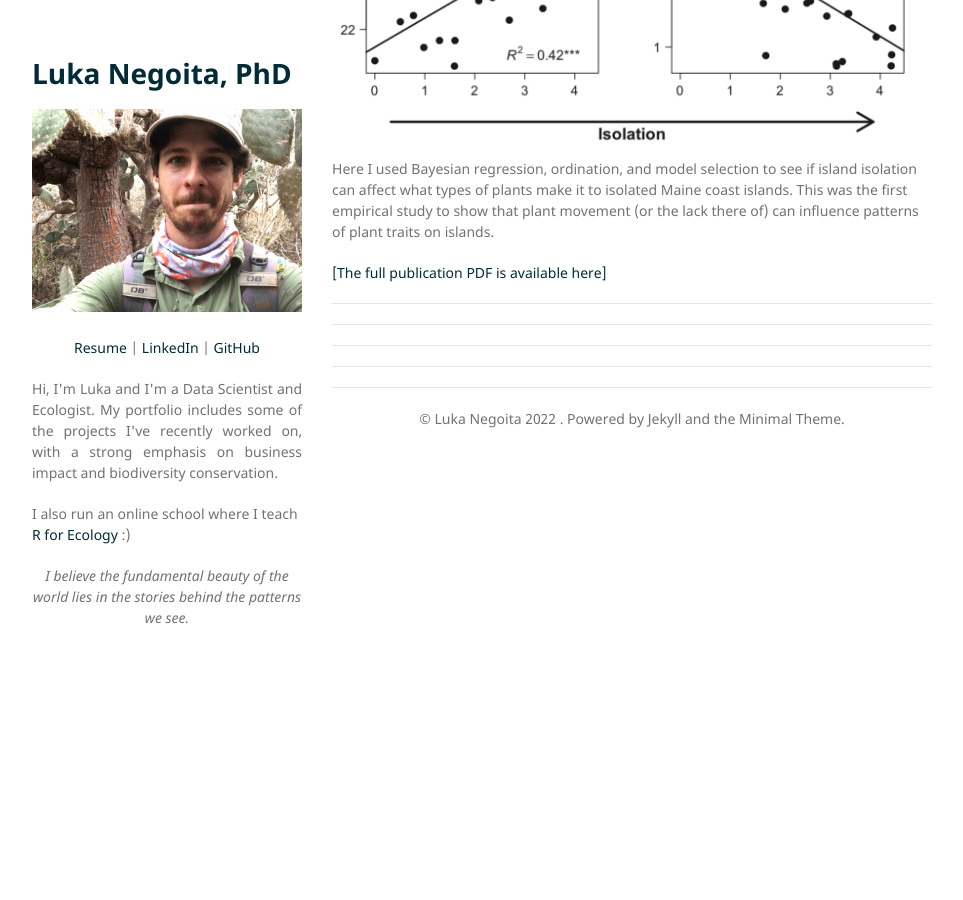
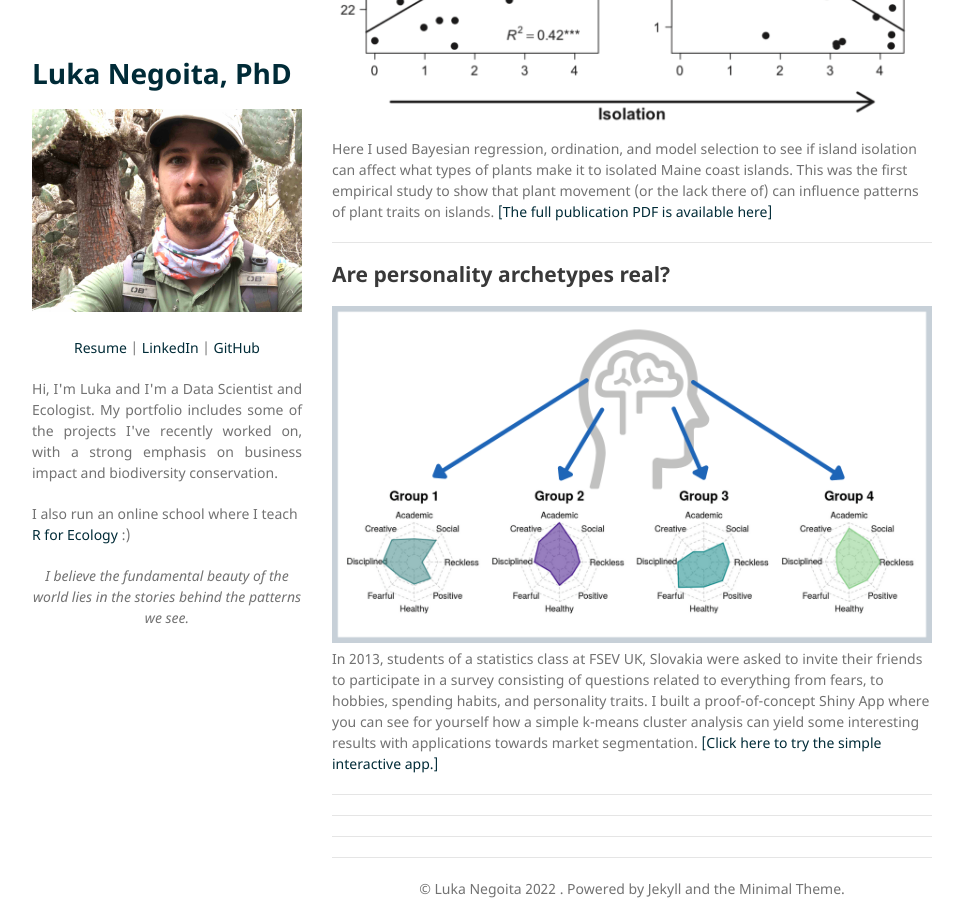
Before and after one commit to LukaNeg/LukaNeg.github.io, a Jekyll site: the page built from index.md, in a window 1280 px wide and 900 px high, scrolled down 876 px. Shown: the whole window, without its empty margins (158-1121 px from the left). Built offline with Jekyll 4.4.1, drawn with Linux system fonts in a browser that asks for light colours; our own code applies the rules of GitHub Pages for plain Markdown files; some of the changed text lies outside the part shown.

Commit message:
archetypes post

```diff
--- a/index.md
+++ b/index.md
@@ -1,11 +1,10 @@
 # Data Science Portfolio
 ---
 
-## Comparing two ecosystems
+## How to compare two ecosystems
 
 <center><img src="/images/Duck_islands_thumb.png"></center>
-By comparing the biodiversity and composition of two ecosystems we can better understand the factors that differentiate these ecosystems in the first place. In this publication, I compared the plants and soils of two islands in the Gulf of Maine using simple visualizations, tables, and multivariate ordination. <br>
-
+By comparing the biodiversity and composition of two ecosystems we can better understand the factors that differentiate these ecosystems in the first place. In this publication, I compared the plants and soils of two islands in the Gulf of Maine using simple visualizations, tables, and multivariate ordination.
 <a href="https://www.lukanegoita.com/uploads/1/3/5/3/13537361/negoita_et_al_2016b.pdf">[The full publication PDF is available here]</a>
 
 ---
@@ -13,10 +12,14 @@ By comparing the biodiversity and composition of two ecosystems we can better un
 
 <center><img src="/images/Islands_Regression_thumb.png"></center>
 Here I used Bayesian regression, ordination, and model selection to see if island isolation can affect what types of plants make it to isolated Maine coast islands. This was the first empirical study to show that plant movement (or the lack there of) can influence patterns of plant traits on islands.
-
 <a href="https://www.lukanegoita.com/uploads/1/3/5/3/13537361/negoita_et_al-2016-ecography.pdf">[The full publication PDF is available here]</a>
 
 ---
+## Are personality archetypes real?
+
+<center><img src="/images/archetypes_thumb.png"></center>
+In 2013, students of a statistics class at FSEV UK, Slovakia were asked to invite their friends to participate in a survey consisting of questions related to everything from fears, to hobbies, spending habits, and personality traits. I built a proof-of-concept Shiny App where you can see for yourself how a simple k-means cluster analysis can yield some interesting results with applications towards market segmentation.
+<a href="https://lukanegoita.shinyapps.io/young_archetypes_of_slovakia/">[Click here to try the simple interactive app.]</a>
 
 
 ---
```
Also changed, not shown: images/archetypes_thumb.png (added).
